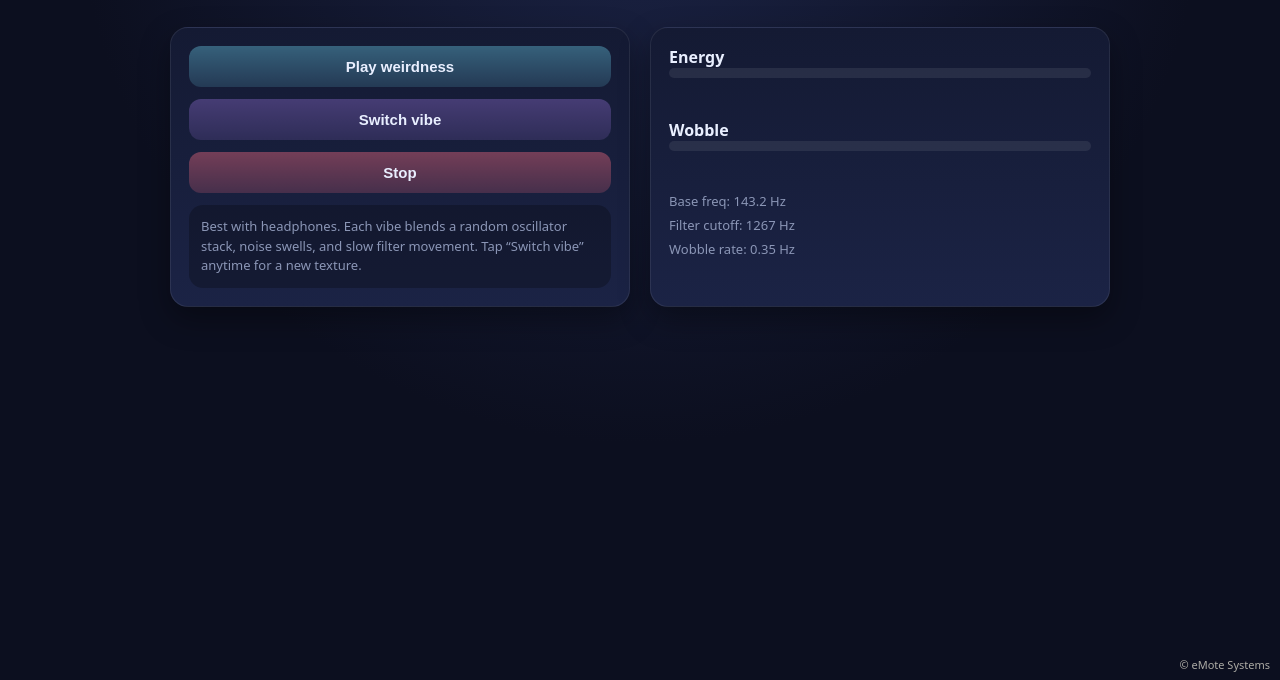
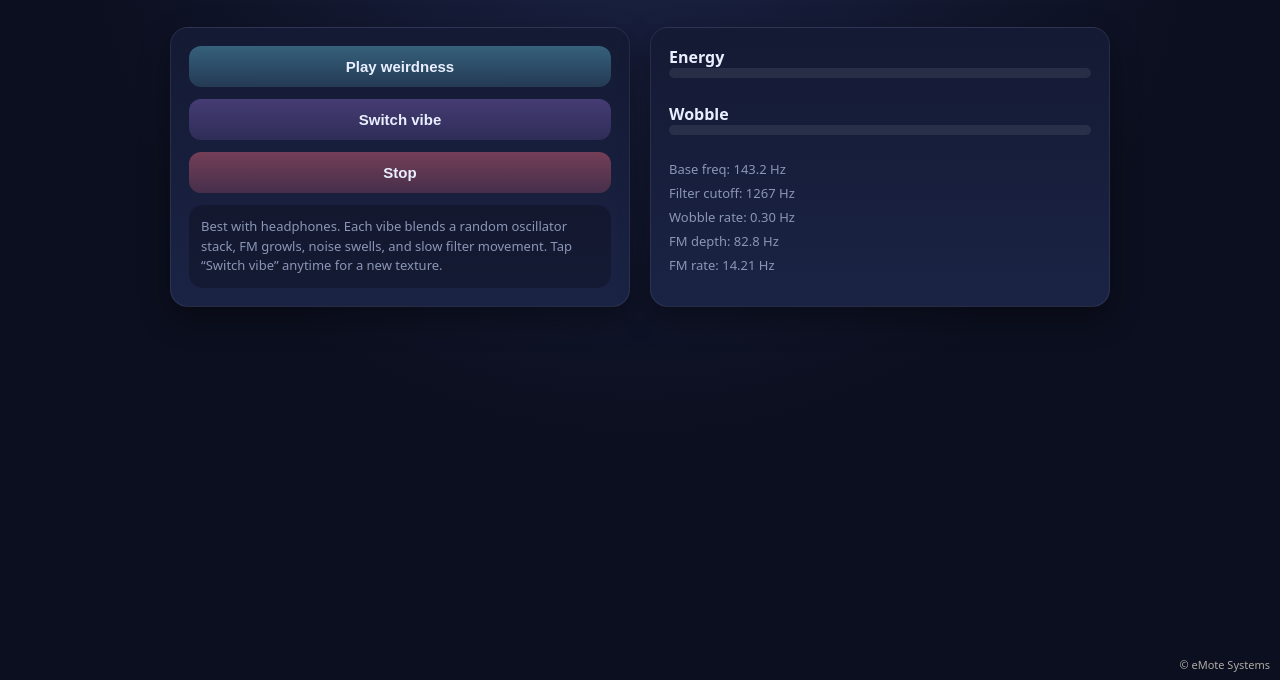
Before and after one commit to martbeat/emote.ltd, a plain HTML site: page WeirdSounds.html in a window 1280 px wide. Both pictures are taken after a click on the button "Switch vibe". Shown: the part 120-800 px from the top of the page. Drawn offline with Linux system fonts and the light colour scheme.

Commit message:
Add FM layer to weird sounds

```diff
--- a/WeirdSounds.html
+++ b/WeirdSounds.html
@@ -124,7 +124,7 @@
       <button id="switchBtn" class="secondary" type="button">Switch vibe</button>
       <button id="stopBtn" class="stop" type="button">Stop</button>
       <div class="bubble">
-        Best with headphones. Each vibe blends a random oscillator stack, noise swells,
+        Best with headphones. Each vibe blends a random oscillator stack, FM growls, noise swells,
         and slow filter movement. Tap “Switch vibe” anytime for a new texture.
       </div>
     </section>
@@ -226,6 +226,25 @@
         activeNodes.push(osc, gain);
       }
 
+      const fmCarrier = audioCtx.createOscillator();
+      const fmModulator = audioCtx.createOscillator();
+      const fmDepth = audioCtx.createGain();
+      const fmGain = audioCtx.createGain();
+
+      fmCarrier.type = "sine";
+      fmModulator.type = WAVE_TYPES[Math.floor(rand(0, WAVE_TYPES.length))];
+      fmCarrier.frequency.value = base * rand(1.5, 2.8);
+      fmModulator.frequency.value = rand(2.5, 18);
+      fmDepth.gain.value = fmCarrier.frequency.value * rand(0.2, 0.7);
+      fmGain.gain.value = rand(0.08, 0.16);
+
+      fmModulator.connect(fmDepth);
+      fmDepth.connect(fmCarrier.frequency);
+      fmCarrier.connect(fmGain);
+      fmGain.connect(filter);
+      fmCarrier.start();
+      fmModulator.start();
+
       noise.connect(noiseGain).connect(filter);
       noise.start();
 
@@ -245,12 +264,25 @@
       env.gain.linearRampToValueAtTime(0.9, now + 0.9);
       env.gain.linearRampToValueAtTime(0.7, now + 6);
 
-      activeNodes.push(noise, noiseGain, filter, env, wobble, wobbleGain);
+      activeNodes.push(
+        noise,
+        noiseGain,
+        filter,
+        env,
+        wobble,
+        wobbleGain,
+        fmCarrier,
+        fmModulator,
+        fmDepth,
+        fmGain
+      );
 
       readout.innerHTML = `
         <div>Base freq: ${base.toFixed(1)} Hz</div>
         <div>Filter cutoff: ${filter.frequency.value.toFixed(0)} Hz</div>
         <div>Wobble rate: ${wobble.frequency.value.toFixed(2)} Hz</div>
+        <div>FM depth: ${fmDepth.gain.value.toFixed(1)} Hz</div>
+        <div>FM rate: ${fmModulator.frequency.value.toFixed(2)} Hz</div>
       `;
     }
 
```
